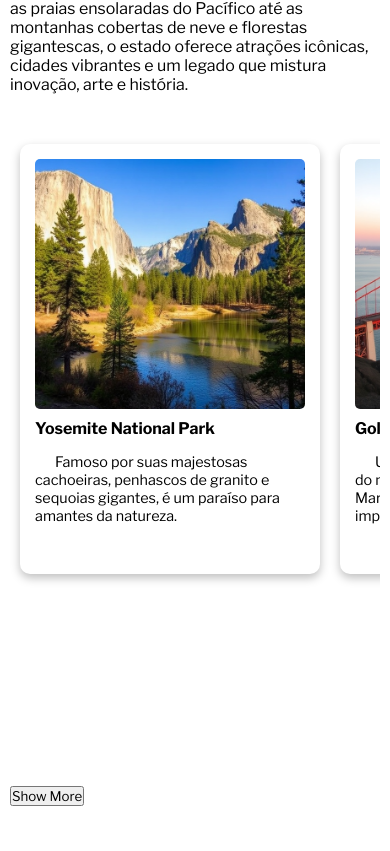
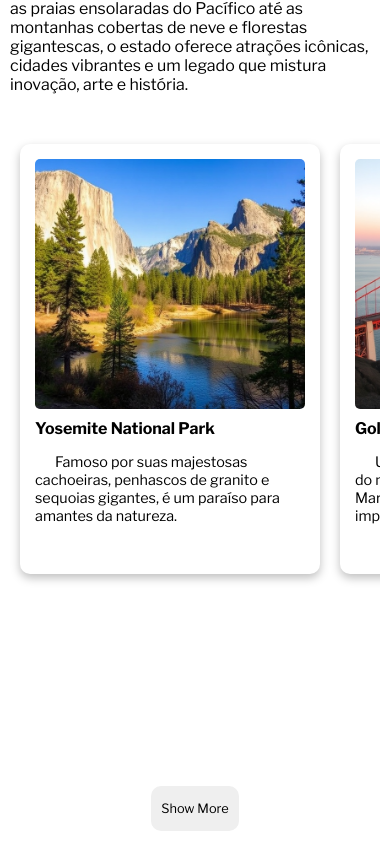
Before and after one commit to LucasBondeDeSouza/visit-usa, a React (Vite) app in the folder frontend/: page / in a window 390 px wide. Shown: the part 4482-5333 px from the top of the page. Before the commit the page ends 5308 px from the top, so only its background shows below. Built offline with nearby package versions, Linux system fonts and the light colour scheme.

Commit message:
atualização

```diff
--- a/frontend/src/components/Main/statesData.js
+++ b/frontend/src/components/Main/statesData.js
@@ -15,7 +15,7 @@ import Arizona3 from "../../public/images/arizona3.jpg"
 import Arizona4 from "../../public/images/arizona4.jpg"
 import Arizona5 from "../../public/images/arizona5.jpg"
 
-import Arkansas1 from "../../public/images/arkansas1.webp"
+import Arkansas1 from "../../public/images/arkansas1.jpg"
 import Arkansas2 from "../../public/images/arkansas2.jpg"
 import Arkansas3 from "../../public/images/arkansas3.jpg"
 import Arkansas4 from "../../public/images/arkansas4.jpg"
--- a/frontend/src/index.css
+++ b/frontend/src/index.css
@@ -9,6 +9,7 @@
 
 body {
   overflow-x: hidden;
+  max-width: 100vw;
 }
 
 /* Start Map */
@@ -265,6 +266,16 @@ main {
 }
 /* End Card */
 
+.load-more {
+  display: flex;
+  justify-self: center;
+  padding: 20px 10px;
+  font-size: 1rem;
+  border: none;
+  border-radius: 10px;
+  cursor: pointer;
+}
+
 /* End Main */
 
 @media screen and (max-width: 768px) {
@@ -341,5 +352,10 @@ main {
   .state .cards .card .card-description p {
     font-size: .9rem;
   }
+
+  .load-more {
+    padding: 15px 10px;
+    font-size: .8rem;
+  }
   /* End Main */
 }
```
Also changed, not shown: frontend/src/public/images/arkansas1.jpg (added), 1 other file (tests, documents, lock files or other folders).
